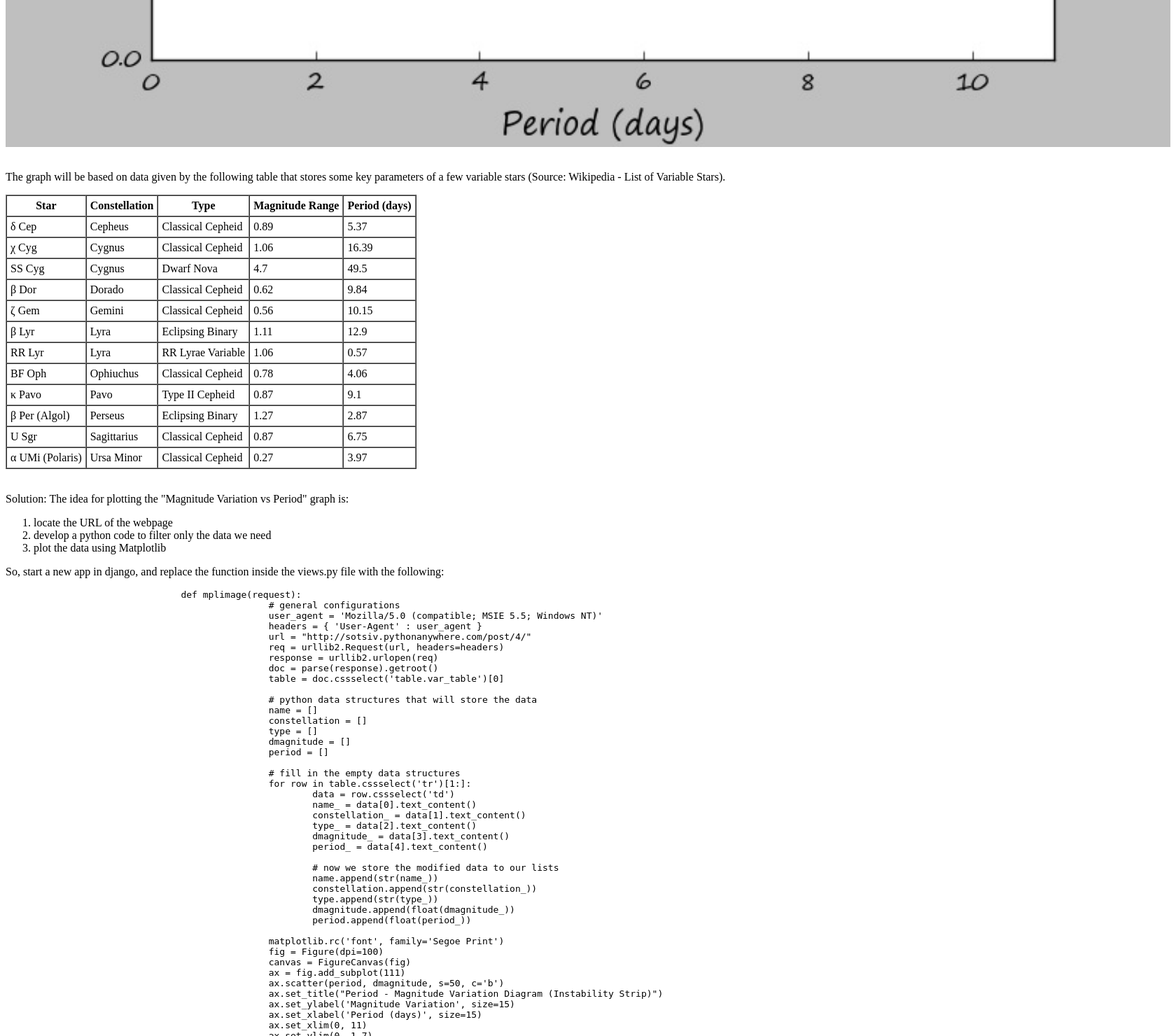
After one commit to sotsi/home1, a Django app: template blog/templates/blog/inst_strip_table.html in a window 1680 px wide. The commit adds this page. Shown: the part 1080-2560 px from the top of the page at 70% size. Run offline with Django 3.2, Linux system fonts and the light colour scheme; the template is opened without the code that fills it, so the values that code supplies are empty.

Commit message:
Instability Strip Table Added...

```diff
--- a/blog/static/css/blog.css
+++ b/blog/static/css/blog.css
@@ -46,7 +46,7 @@ h1, h2, h3, h4, h5{
 	color: #000000;
 }
 
-.post p {
+.post p , li{
 	text-align: justify;
 	font-family: 'Bookman Old Style';
 }
@@ -79,6 +79,7 @@ if it's not present, don't show loader */
 .code , .pre{
 	background-color: #99ccff;
 	font-family: 'Terminal', cursive;
+	font-size='1';
 	text-align: left;
 }
 
--- /dev/null
+++ b/blog/templates/blog/inst_strip_table.html
@@ -0,0 +1,169 @@
+{% load staticfiles %}
+<html>
+	<head>
+	</head>
+	<body>
+	<div class="post">
+	<p>Suppose that you have to write a code that dynamically plots a "Magnitude Variation vs Period" diagam for variable stars. The graph should look like:</p>
+	{% load static %} <img src="{% static "images/inst_strip_table.jpg" %}" alt="Pulsating Variables!" width=100%;height=100%;/>
+	<p><br>The graph will be based on data given by the following table that stores some key parameters of a few variable stars
+	(Source: Wikipedia - List of Variable Stars).<br></p>
+	<table class="var_table" border="1" cellspacing="0" cellpadding="5">
+	<tr>
+	<th>Star</th>
+	<th>Constellation</th>
+	<th>Type</th>
+	<th>Magnitude Range</th>
+	<th>Period (days)</th>
+	</tr>
+	<tr>
+	<td>δ Cep</td>
+	<td >Cepheus</td>
+	<td >Classical Cepheid</td>
+	<td >0.89</td>
+	<td >5.37</td>
+	</tr>
+	<tr>
+	<td>χ Cyg</td>
+	<td >Cygnus</td>
+	<td >Classical Cepheid</td>
+	<td >1.06</td>
+	<td >16.39</td>
+	</tr>
+	<tr>
+	<td>SS Cyg</td>
+	<td >Cygnus</td>
+	<td >Dwarf Nova</td>
+	<td >4.7</td>
+	<td >49.5</td>
+	</tr>
+	<tr>
+	<td>β Dor</td>
+	<td >Dorado</td>
+	<td >Classical Cepheid</td>
+	<td >0.62</td>
+	<td >9.84</td>
+	</tr>
+	<tr>
+	<td>ζ Gem</td>
+	<td >Gemini</td>
+	<td >Classical Cepheid</td>
+	<td >0.56</td>
+	<td >10.15</td>
+	</tr>
+	<tr>
+	<td>β Lyr</td>
+	<td >Lyra</td>
+	<td >Eclipsing Binary</td>
+	<td >1.11</td>
+	<td >12.9</td>
+	</tr>
+	<tr>
+	<td>RR Lyr</td>
+	<td >Lyra</td>
+	<td >RR Lyrae Variable</td>
+	<td >1.06</td>
+	<td >0.57</td>
+	</tr>
+	<tr>
+	<td>BF Oph</td>
+	<td >Ophiuchus</td>
+	<td >Classical Cepheid</td>
+	<td >0.78</td>
+	<td >4.06</td>
+	</tr>
+	<tr>
+	<td>κ Pavo</td>
+	<td >Pavo</td>
+	<td >Type II Cepheid</td>
+	<td >0.87</td>
+	<td >9.1</td>
+	</tr>
+	<tr>
+	<td>β Per (Algol)</td>
+	<td >Perseus</td>
+	<td >Eclipsing Binary</td>
+	<td >1.27</td>
+	<td >2.87</td>
+	</tr>
+	<tr>
+	<td>U Sgr</td>
+	<td >Sagittarius</td>
+	<td >Classical Cepheid</td>
+	<td >0.87</td>
+	<td >6.75</td>
+	</tr>
+	<tr>
+	<td>α UMi (Polaris)</td>
+	<td >Ursa Minor</td>
+	<td >Classical Cepheid</td>
+	<td >0.27</td>
+	<td >3.97</td>
+	</tr>
+</table>
+	<p><br>Solution: The idea for plotting the "Magnitude Variation vs Period" graph is:
+	<ol>
+		  <li>locate the URL of the webpage</li>
+		  <li>develop a python code to filter only the data we need</li>
+		  <li>plot the data using Matplotlib</li>
+	</ol></p>
+	<p>So, start a new app in django, and replace the function inside the views.py file with the following:<p>
+		<pre>
+				def mplimage(request):
+						# general configurations
+						user_agent = 'Mozilla/5.0 (compatible; MSIE 5.5; Windows NT)'
+						headers = { 'User-Agent' : user_agent }
+						url = "http://sotsiv.pythonanywhere.com/post/4/"
+						req = urllib2.Request(url, headers=headers)
+						response = urllib2.urlopen(req)
+						doc = parse(response).getroot()
+						table = doc.cssselect('table.var_table')[0]
+
+						# python data structures that will store the data
+						name = []
+						constellation = []
+						type = []
+						dmagnitude = []
+						period = []
+
+						# fill in the empty data structures
+						for row in table.cssselect('tr')[1:]:
+							data = row.cssselect('td')
+							name_ = data[0].text_content()
+							constellation_ = data[1].text_content()
+							type_ = data[2].text_content()
+							dmagnitude_ = data[3].text_content()
+							period_ = data[4].text_content()
+
+							# now we store the modified data to our lists
+							name.append(str(name_))
+							constellation.append(str(constellation_))
+							type.append(str(type_))
+							dmagnitude.append(float(dmagnitude_))
+							period.append(float(period_))
+
+						matplotlib.rc('font', family='Segoe Print')
+						fig = Figure(dpi=100)
+						canvas = FigureCanvas(fig)
+						ax = fig.add_subplot(111)
+						ax.scatter(period, dmagnitude, s=50, c='b')
+						ax.set_title("Period - Magnitude Variation Diagram (Instability Strip)")
+						ax.set_ylabel('Magnitude Variation', size=15)
+						ax.set_xlabel('Period (days)', size=15)
+						ax.set_xlim(0, 11)
+						ax.set_ylim(0, 1.7)
+						i=0
+						while i < len(name):
+							full_desc = name[i] # we could define: full_desc = name[i]+', '+type[i]+', '+constellation[i]
+							ax.annotate(full_desc, xy=(period[i], dmagnitude[i]), xytext=(period[i]+0.5, dmagnitude[i]+0.3), arrowprops=dict(facecolor='magenta', arrowstyle='fancy'))
+							i=i+1
+						response=django.http.HttpResponse(content_type='image/png')
+						canvas.print_png(response)
+						return response
+			</pre>
+			<p>Open a cmd, go to the file where the django project is located, and run the server (>python_manage.py_runserver).
+				Open your web broswer and go to the link http://127.0.0.1:8000/mplimage where your webpage is located.
+				You should be able to see the image given at the top of the current webpage.</p>
+		</div>
+	</body>
+</html>
--- a/blog/templates/blog/post_detail.html
+++ b/blog/templates/blog/post_detail.html
@@ -16,6 +16,11 @@
 			<h5>Note: Use Firefox, Chrome or Opera as web browsers for viewing the live graphs.</h5>
 			{% include 'blog/turtle_1.html' %}
 		{% endif %}
+		{% if post.title == "Physics -> Import data from websites to Matplotlib" %}
+			{% include 'blog/loading.html' %}
+			<h5>Note: Use Firefox, Chrome or Opera as web browsers for viewing the live graphs.</h5>
+			{% include 'blog/inst_strip_table.html' %}
+		{% endif %}
 		<p>{{ post.text|linebreaks }}</p>
 		{% if post.published_date %}
 		<div class="date">
--- a/blog/urls.py
+++ b/blog/urls.py
@@ -4,9 +4,8 @@ from . import views
 urlpatterns = [
 	url(r'^$', views.post_list, name='post_list'),
 	url(r'^post/(?P<pk>\d+)/$', views.post_detail, name='post_detail'),
-	#url(r'^quest/(?P<pk>\d+)/$', views.quest_detail, name='quest_detail'),
 	url(r'^post/new/$', views.post_new, name='post_new'),
-	url(r'^quest/new/$', views.quest_new, name='quest_new'),
+	url(r'^quest/$', views.quest_new, name='quest_new'),
 	url(r'^post/(?P<pk>\d+)/edit/$', views.post_edit, name='post_edit'),
-	url(r'^quest/new/$', views.quest_edit1, name='quest_edit1'),
+	url(r'^quest1/$', views.quest_edit1, name='quest_edit1'),
 ]
```
Also changed, not shown: mpl/views.py (+328 -0 lines), blog/static/images/inst_strip_table.jpg (added).
